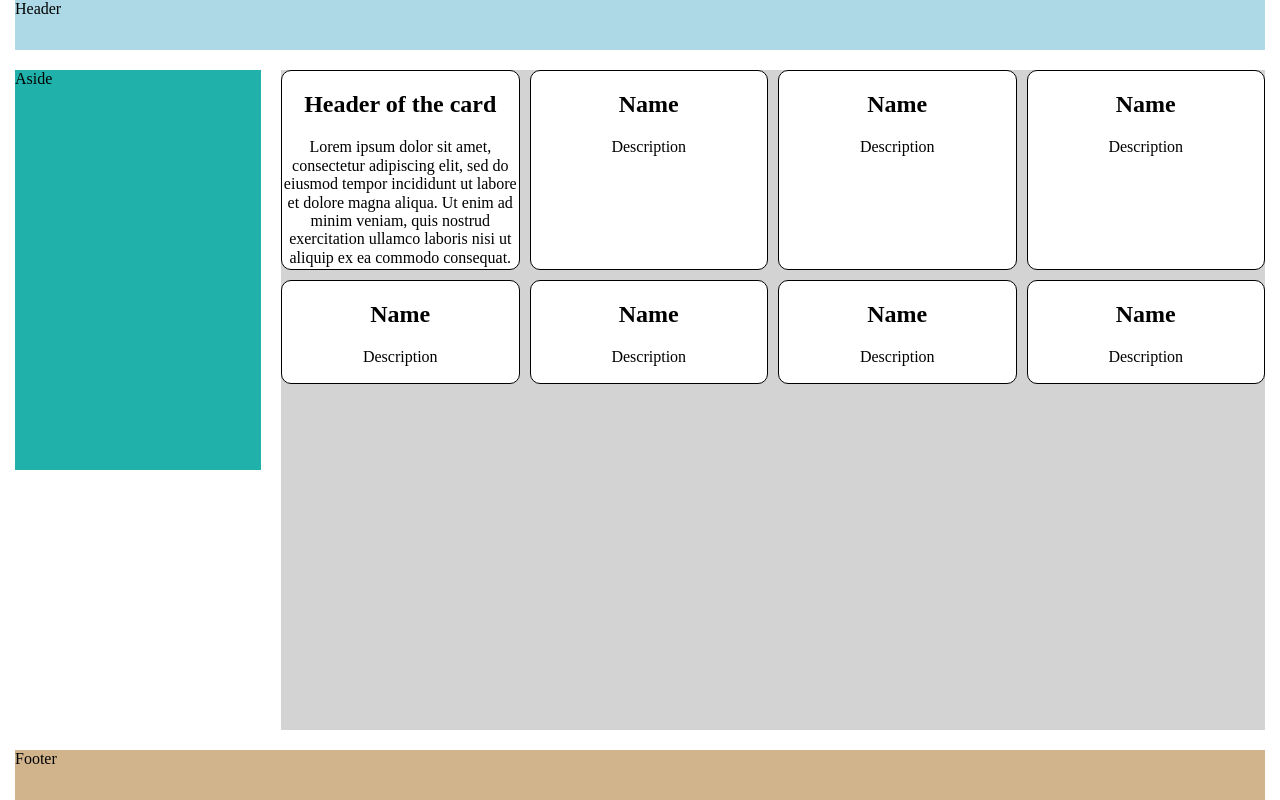
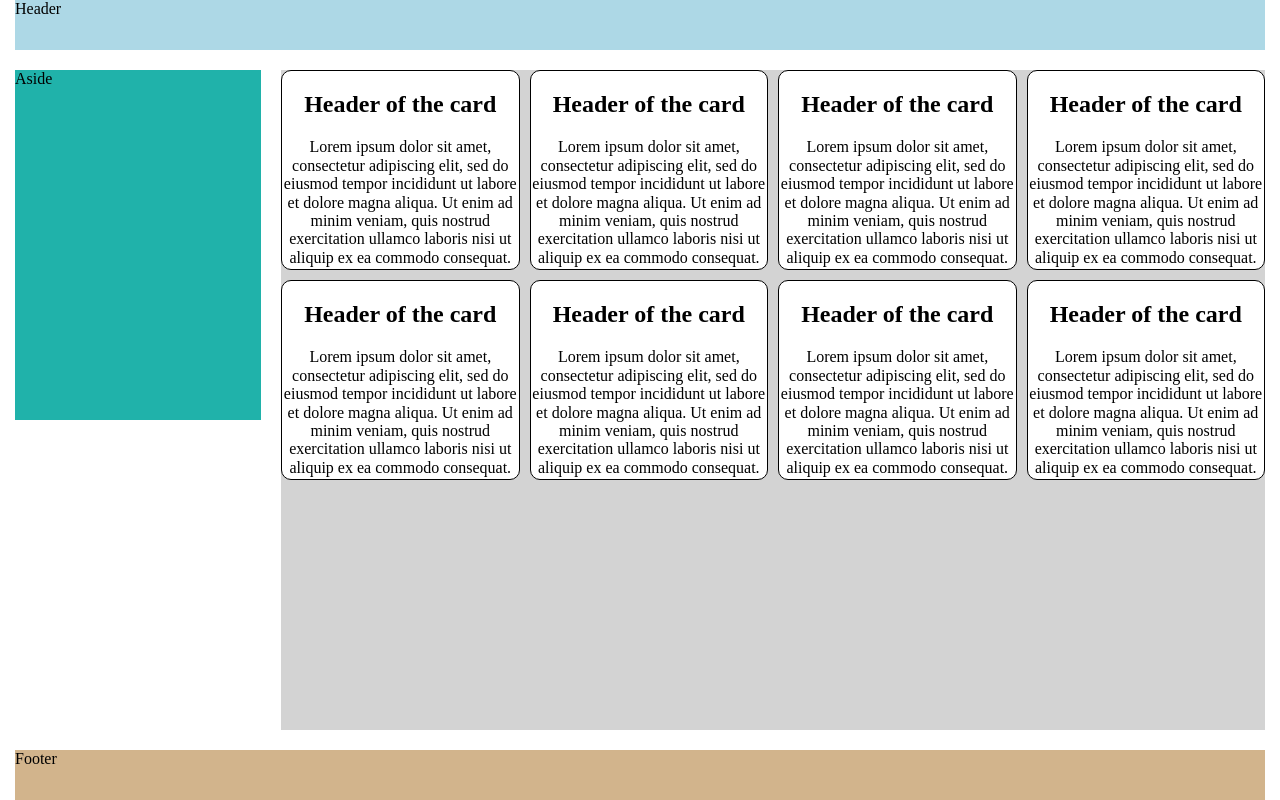
Before and after one commit to Dazizil/Module_2, a plain HTML site: page index.html in a window 1280 px wide. Drawn offline with nearby package versions, Linux system fonts and the light colour scheme.

Commit message:
fix: corrected the shortcomings in Stage 4 tasks

```diff
--- a/index.html
+++ b/index.html
@@ -27,38 +27,52 @@
                     </article>
 
                     <article class="card">
-                        <h2>Name</h2>
-                        <p>Description</p>
+                        <h2>Header of the card</h2>
+                        <p>
+                            Lorem ipsum dolor sit amet, consectetur adipiscing elit, sed do eiusmod tempor incididunt ut labore et dolore magna aliqua. Ut enim ad minim veniam, quis nostrud exercitation ullamco laboris nisi ut aliquip ex ea commodo consequat. Duis aute irure dolor in reprehenderit in voluptate velit esse cillum dolore eu fugiatnulla pariatur. Excepteur sint occaecat cupidatat non proident, sunt in culpa qui officia deserun mollit anim id est laborum.
+                        </p>
                     </article>
 
                     <article class="card">
-                        <h2>Name</h2>
-                        <p>Description</p>
+                        <h2>Header of the card</h2>
+                        <p>
+                            Lorem ipsum dolor sit amet, consectetur adipiscing elit, sed do eiusmod tempor incididunt ut labore et dolore magna aliqua. Ut enim ad minim veniam, quis nostrud exercitation ullamco laboris nisi ut aliquip ex ea commodo consequat. Duis aute irure dolor in reprehenderit in voluptate velit esse cillum dolore eu fugiatnulla pariatur. Excepteur sint occaecat cupidatat non proident, sunt in culpa qui officia deserun mollit anim id est laborum.
+                        </p>
                     </article>
 
                     <article class="card">
-                        <h2>Name</h2>
-                        <p>Description</p>
+                        <h2>Header of the card</h2>
+                        <p>
+                            Lorem ipsum dolor sit amet, consectetur adipiscing elit, sed do eiusmod tempor incididunt ut labore et dolore magna aliqua. Ut enim ad minim veniam, quis nostrud exercitation ullamco laboris nisi ut aliquip ex ea commodo consequat. Duis aute irure dolor in reprehenderit in voluptate velit esse cillum dolore eu fugiatnulla pariatur. Excepteur sint occaecat cupidatat non proident, sunt in culpa qui officia deserun mollit anim id est laborum.
+                        </p>
                     </article>
 
                     <article class="card">
-                        <h2>Name</h2>
-                        <p>Description</p>
+                        <h2>Header of the card</h2>
+                        <p>
+                            Lorem ipsum dolor sit amet, consectetur adipiscing elit, sed do eiusmod tempor incididunt ut labore et dolore magna aliqua. Ut enim ad minim veniam, quis nostrud exercitation ullamco laboris nisi ut aliquip ex ea commodo consequat. Duis aute irure dolor in reprehenderit in voluptate velit esse cillum dolore eu fugiatnulla pariatur. Excepteur sint occaecat cupidatat non proident, sunt in culpa qui officia deserun mollit anim id est laborum.
+                        </p>
                     </article>
 
                     <article class="card">
-                        <h2>Name</h2>
-                        <p>Description</p>
+                        <h2>Header of the card</h2>
+                        <p>
+                            Lorem ipsum dolor sit amet, consectetur adipiscing elit, sed do eiusmod tempor incididunt ut labore et dolore magna aliqua. Ut enim ad minim veniam, quis nostrud exercitation ullamco laboris nisi ut aliquip ex ea commodo consequat. Duis aute irure dolor in reprehenderit in voluptate velit esse cillum dolore eu fugiatnulla pariatur. Excepteur sint occaecat cupidatat non proident, sunt in culpa qui officia deserun mollit anim id est laborum.
+                        </p>
                     </article>
 
                     <article class="card">
-                        <h2>Name</h2>
-                        <p>Description</p>
+                        <h2>Header of the card</h2>
+                        <p>
+                            Lorem ipsum dolor sit amet, consectetur adipiscing elit, sed do eiusmod tempor incididunt ut labore et dolore magna aliqua. Ut enim ad minim veniam, quis nostrud exercitation ullamco laboris nisi ut aliquip ex ea commodo consequat. Duis aute irure dolor in reprehenderit in voluptate velit esse cillum dolore eu fugiatnulla pariatur. Excepteur sint occaecat cupidatat non proident, sunt in culpa qui officia deserun mollit anim id est laborum.
+                        </p>
                     </article>
 
                     <article class="card">
-                        <h2>Name</h2>
-                        <p>Description</p>
+                        <h2>Header of the card</h2>
+                        <p>
+                            Lorem ipsum dolor sit amet, consectetur adipiscing elit, sed do eiusmod tempor incididunt ut labore et dolore magna aliqua. Ut enim ad minim veniam, quis nostrud exercitation ullamco laboris nisi ut aliquip ex ea commodo consequat. Duis aute irure dolor in reprehenderit in voluptate velit esse cillum dolore eu fugiatnulla pariatur. Excepteur sint occaecat cupidatat non proident, sunt in culpa qui officia deserun mollit anim id est laborum.
+                        </p>
                     </article>
                 </div>
             </main>
--- a/style.css
+++ b/style.css
@@ -12,7 +12,6 @@ body {
 /* === Header === */
 header {
     width: 100%;
-    max-height: 50px;
     background-color: rgb(173, 216, 230);
 }
 
@@ -21,8 +20,8 @@ aside {
     width: 100%;
     min-width: 200px;
     max-width: 400px;
-    height: 50vh;
-    max-height: 50vh;
+    height: calc((100vh - 100px) / 2);
+    max-height: calc((100vh - 100px) / 2);
     background-color: rgb(32, 178, 170);
 }
 
@@ -35,7 +34,6 @@ main {
 /* === Footer === */
 footer {
     width: 100%;
-    max-height: 50px;
     background-color: rgb(210, 180, 140);
 }
 
@@ -103,6 +101,7 @@ footer {
 @media (max-width: 768px) {
     /* === Cards Grid === */
     .cards-grid {
-        grid-template-columns: repeat(2, 1fr);
+        grid-template-columns: repeat(auto-fit, minmax(200px, 1fr));
+
     }
 }
```
Also changed, not shown: 1 other file.
